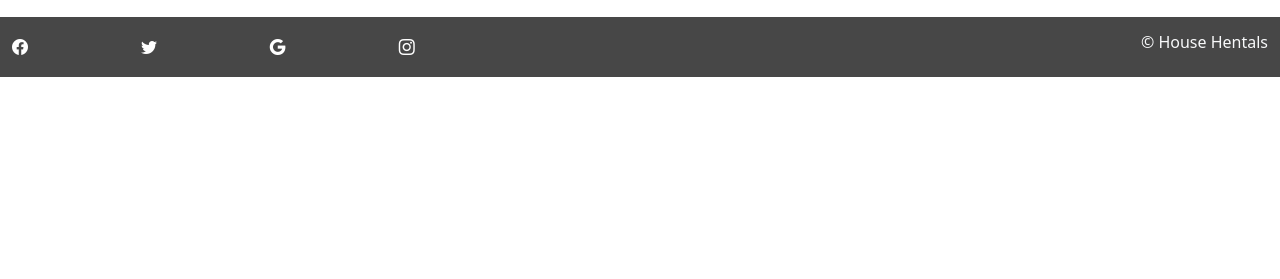
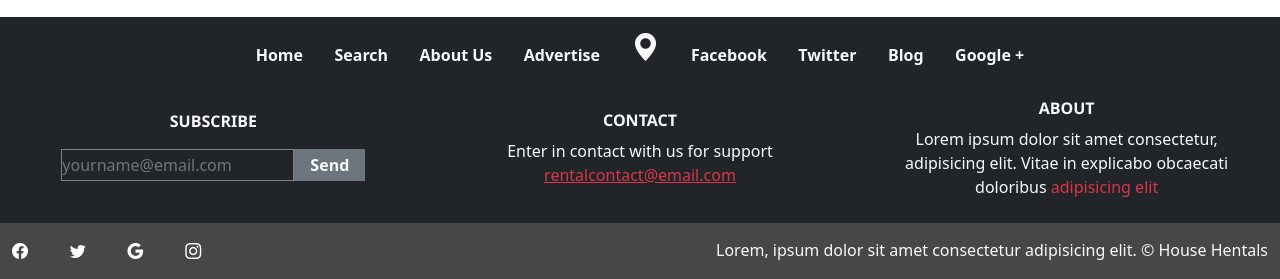
Before and after one commit to tiagorahal/Rental-Homes-Site, a website: page search.html in a window 1280 px wide. Shown: the part 1235-1514 px from the top of the page. Before the commit the page ends 1312 px from the top, so only its background shows below. Drawn offline with nearby package versions, Linux system fonts and the light colour scheme.

Commit message:
Fotter add search.html all sizes

```diff
--- a/search.html
+++ b/search.html
@@ -97,9 +97,19 @@
                 </div>
             </div>
             <!-- Search Results -->
-            <div class="container-fluid w-75">
-                <div class="row">
+            <div class="container-fluid w-100">
+                <div class="row  m-auto">
                     <h3 class="text-secondary main-ms-txt text-center mb-4">Search Results Found 9 Home(s).</h3>
+                    <div class="col-sm-12 col-md-6 apt1-bg search-size d-flex justify-content-center align-items-start">
+                        <p class="fw-bolder text-light">
+                            Click to see the details
+                        </p>
+                    </div>
+                    <div class="col-sm-12 col-md-6 apt1-bg search-size d-flex justify-content-center align-items-start">
+                        <p class="fw-bolder text-light">
+                            Click to see the details
+                        </p>
+                    </div>
                     <div class="col-sm-12 apt1-bg search-size d-flex justify-content-center align-items-start">
                         <p class="fw-bolder text-light">
                             Click to see the details
@@ -115,25 +125,11 @@
                             Click to see the details
                         </p>
                     </div>
-                </div>
-                <div class="row">
                     <div class="col-sm-12 apt1-bg search-size d-flex justify-content-center align-items-start">
                         <p class="fw-bolder text-light">
                             Click to see the details
                         </p>
                     </div>
-                    <div class="col-sm-12 apt1-bg search-size d-flex justify-content-center align-items-start">
-                        <p class="fw-bolder text-light">
-                            Click to see the details
-                        </p>
-                    </div>
-                    <div class="col-sm-12 apt1-bg search-size d-flex justify-content-center align-items-start">
-                        <p class="fw-bolder text-light">
-                            Click to see the details
-                        </p>
-                    </div>
-                </div>
-                <div class="row">
                     <div class="col-sm-12 apt1-bg search-size d-flex justify-content-center align-items-start">
                         <p class="fw-bolder text-light">
                             Click to see the details
@@ -153,16 +149,65 @@
             </div>
         </main>
         <footer>
+            <div class=" bg-dark container-fluid upper-footer">
+                <div class="row">
+                    <div class="col-12 d-flex justify-content-around">
+                        <div class="mw-vh w-100 d-flex justify-content-around align-items-end py-2">
+                            <a class="text-light text-decoration-none fw-bold" href="#">Home</a>
+                            <a class="text-light text-decoration-none fw-bold" href="#">Search</a>
+                            <a class="text-light text-decoration-none fw-bold" href="#">About Us</a>
+                            <a class="text-light text-decoration-none fw-bold" href="#">Advertise</a>
+                            <a class="text-light text-decoration-none fw-bold fs-3" class="text-white" href="#"><i class="bi bi-geo-alt-fill"></i></a>
+                            <a class="text-light text-decoration-none fw-bold" href="#">Facebook</a>
+                            <a class="text-light text-decoration-none fw-bold" href="#">Twitter</a>
+                            <a class="text-light text-decoration-none fw-bold" href="#">Blog</a>
+                            <a class="text-light text-decoration-none fw-bold" href="#">Google +</a>
+                        </div>
+                    </div>
+                </div>
+            </div>
+            <div class="container-fluid middle-footer">
+                <div class="row bg-dark pb-3 d-flex align-items-center">
+                    <div class="col-4">
+                        <form class="p-2 d-flex flex-column justify-content-center align-items-center" action="./search.html">
+                            <label class="text-middle-bottom text-light fw-bold my-3" for="namemobile">SUBSCRIBE</label>
+                            <div class="d-flex">
+                                <input class="bg-dark search-btn-footer " type="text" id="namemobile" name="namemobile" placeholder="yourname@email.com">
+                                <a class="bg-secondary mb-2 fw-bold text-light border-0 px-3 text-center text-decoration-none search-btn-footer d-flex align-items-center" href="./search.html">Send</a>
+                            </div>
+                        </form>
+                    </div>
+                    <div class="col-4">
+                        <div class="p-2 d-flex flex-column justify-content-center align-items-center">
+                            <h3 class="text-middle-bottom fw-bold text-light mt-3">CONTACT</h3>
+                            <p class="text-light m-0">
+                                Enter in contact with us for support
+                            </p>
+                            <a class="text-danger" href="#">rentalcontact@email.com</a>
+                        </div>
+                    </div>
+                    <div class="col-4">
+                        <div class="p-2 d-flex flex-column justify-content-center align-items-center text-center">
+                            <h3 class="text-middle-bottom fw-bold text-light mt-3">ABOUT</h3>
+                            <p class="text-light m-0">
+                                Lorem ipsum dolor sit amet consectetur, adipisicing elit. Vitae in explicabo obcaecati doloribus <a class="text-danger text-decoration-none" href="#">adipisicing elit</a>
+                            </p>
+
+                        </div>
+                    </div>
+                </div>
+            </div>
             <div class="container-fluid bottom-footer-bg">
                 <div class="row py-3">
-                    <div class="col-4 d-flex justify-content-between align-items-center">
-                        <a class="text-white" href=""><i class="bi bi-facebook"></i></a>
-                        <a class="text-white" href=""><i class="bi bi-twitter"></i></a>
-                        <a class="text-white" href=""><i class="bi bi-google"></i></a>
-                        <a class="text-white" href=""><i class="bi bi-instagram"></i></a>
+                    <div class="col-4 col-lg-2 d-flex justify-content-between align-items-center">
+                        <a class="text-white" href="#"><i class="bi bi-facebook"></i></a>
+                        <a class="text-white" href="#"><i class="bi bi-twitter"></i></a>
+                        <a class="text-white" href="#"><i class="bi bi-google"></i></a>
+                        <a class="text-white" href="#"><i class="bi bi-instagram"></i></a>
                     </div>
                     <div class="col d-flex justify-content-end align-items-center">
-                        <a class="text-decoration-none" href="./index.html"><h6 class="text-light">&#169; House Hentals</h6></a>
+                        <p class="p-0 m-0 h6 text-light f-lg-bottom">Lorem, ipsum dolor sit amet consectetur adipisicing elit. &#169; House Hentals</p>
+                        <h6 class="text-light f-ms-bottom">&#169; House Hentals</h6>
                     </div>
                 </div>
             </div>
```
Also changed, not shown: index.html (+1 -1 lines).
